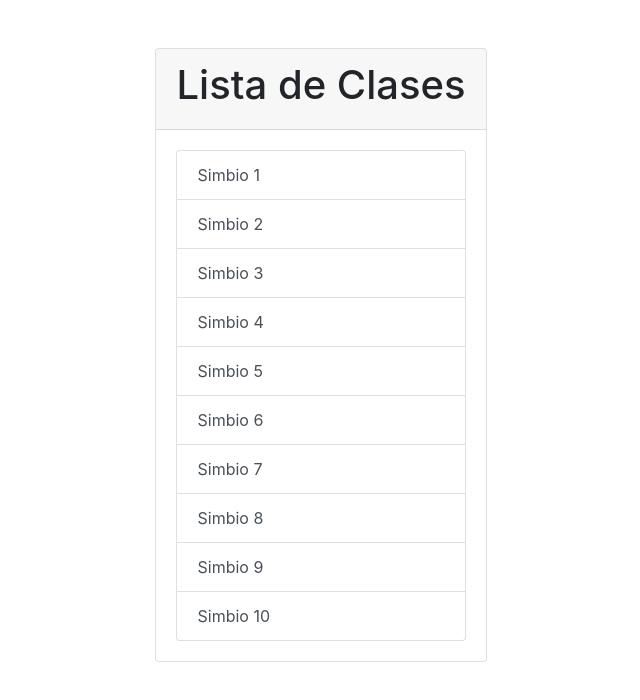
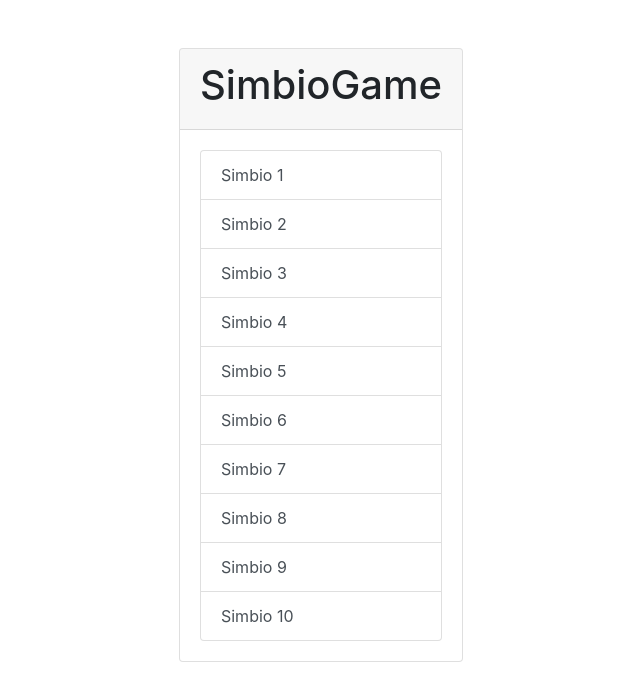
Before and after one commit to korderoman/simbio2, a website: page frontend/public/index.html in a window 1280 px wide. Shown: the whole page, without its empty margins (319-959 px from the left). Drawn offline with nearby package versions, Linux system fonts and the light colour scheme.

Commit message:
cambio de titulo

```diff
--- a/frontend/public/index.html
+++ b/frontend/public/index.html
@@ -11,7 +11,7 @@
         <div class="row d-flex justify-content-center mt-5">
                 <div class="card">
                     <div class="card-header">
-                        <h1 class="text-center">Lista de Clases</h1>
+                        <h1 class="text-center">SimbioGame</h1>
                     </div>
                     <div class="card-body">
                         <div class="list-group" >
```
